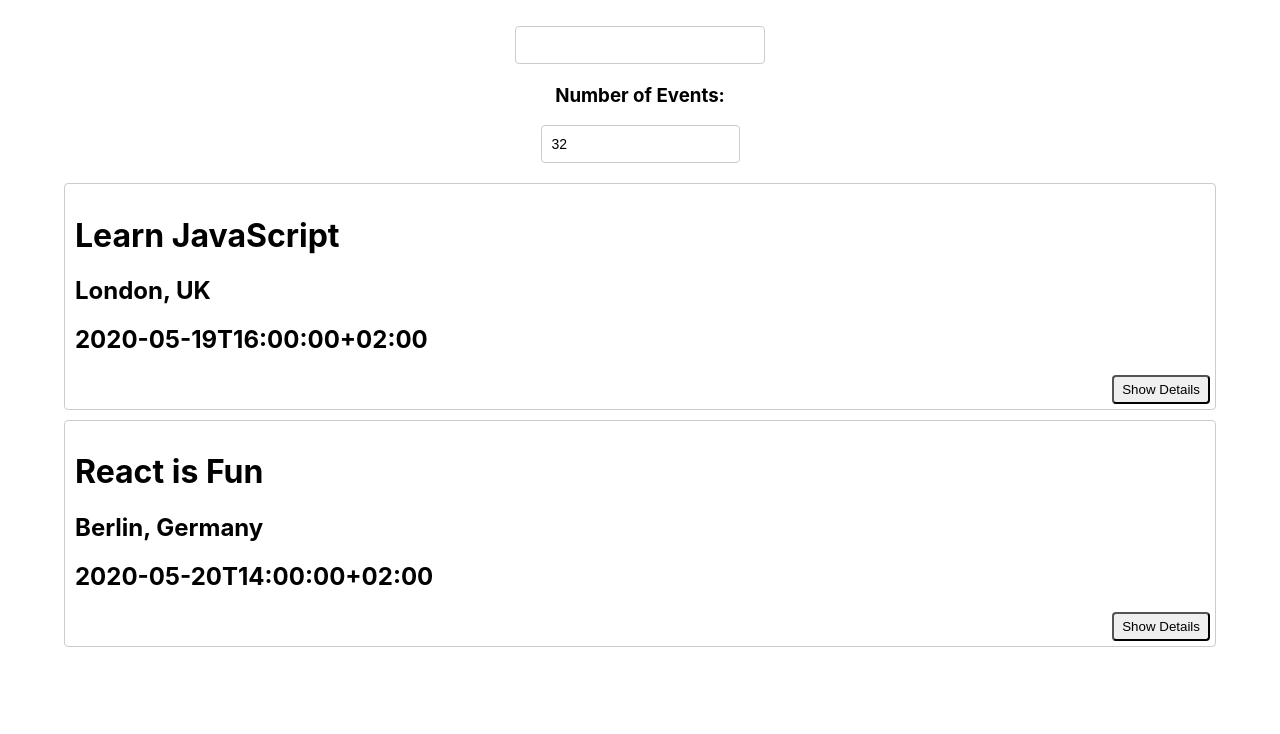
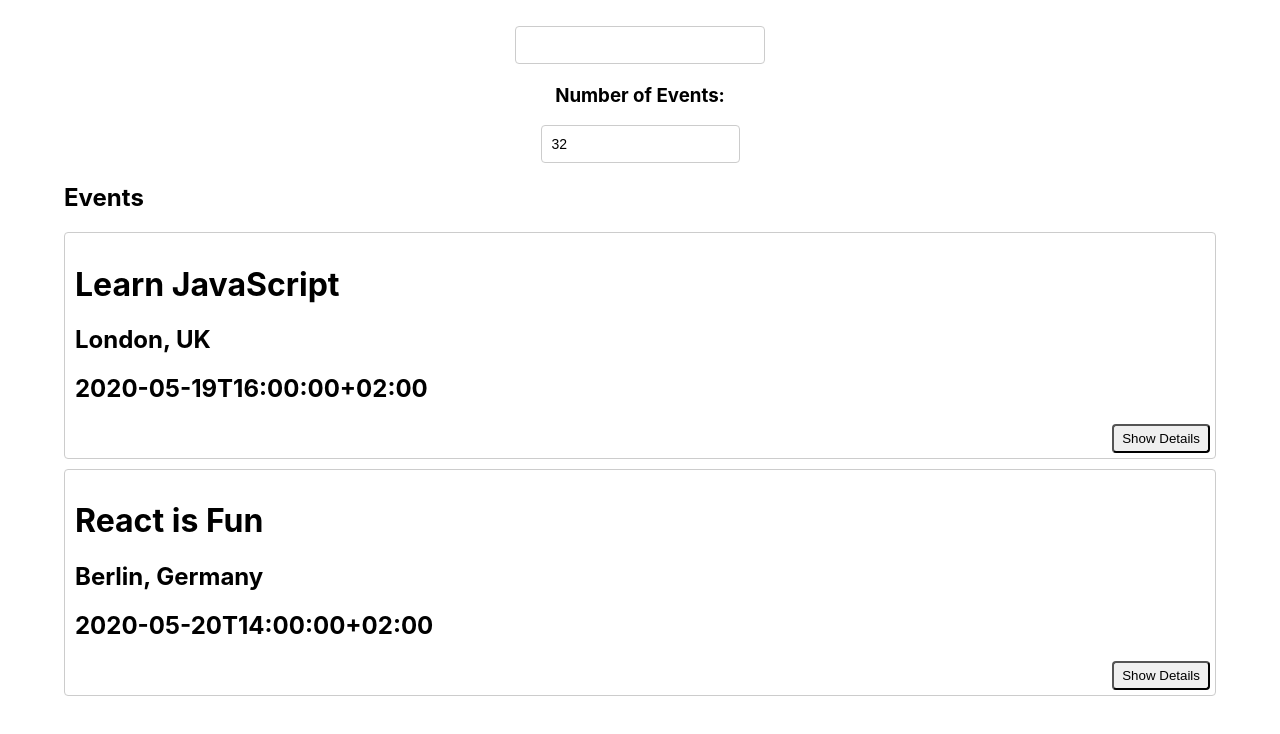
Before and after one commit to RocinRykor/MeetApp, a React (Create React App) app: page / in a window 1280 px wide. Shown: the top 734 px of the page. Built offline with nearby package versions, Linux system fonts and the light colour scheme; what atatus-spa would draw is missing.

Commit message:
Add Alert when offline

```diff
--- a/src/Alert.js
+++ b/src/Alert.js
@@ -21,16 +21,25 @@ class Alert extends Component {
   }
 }
 
-export class InfoAlert extends Alert {
+class InfoAlert extends Alert {
   constructor(props) {
     super(props);
     this.color = 'blue';
   }
 }
 
-export class ErrorAlert extends Alert {
+class ErrorAlert extends Alert {
   constructor(props) {
     super(props);
     this.color = 'red';
   }
 }
+
+class WarningAlert extends Alert {
+    constructor(props) {
+        super(props);
+        this.color = 'orange';
+    }
+}
+
+export { InfoAlert, ErrorAlert, WarningAlert };
--- a/src/EventList.js
+++ b/src/EventList.js
@@ -1,10 +1,19 @@
 import React, {Component} from 'react';
 import Event from './Event';
+import {WarningAlert} from './Alert';
 
 class EventList extends Component {
   render() {
-    const {events} = this.props
+    const {events} = this.props;
+    const online = navigator.onLine;
     return (
+        <div>
+          <div>
+            <h2>Events</h2>
+            {/* Display warning message if app is offline */}
+            {!online && <WarningAlert
+                text="You're currently using the app offline. These events might not be up to date."></WarningAlert>}
+          </div>
           <ul className={'EventList'}>
             {events.map(event =>
                 <li key={event.id}>
@@ -12,6 +21,7 @@ class EventList extends Component {
                 </li>,
             )}
           </ul>
+        </div>
     );
   }
 }
```
Lines whose indentation alone changed are shown as unchanged.
